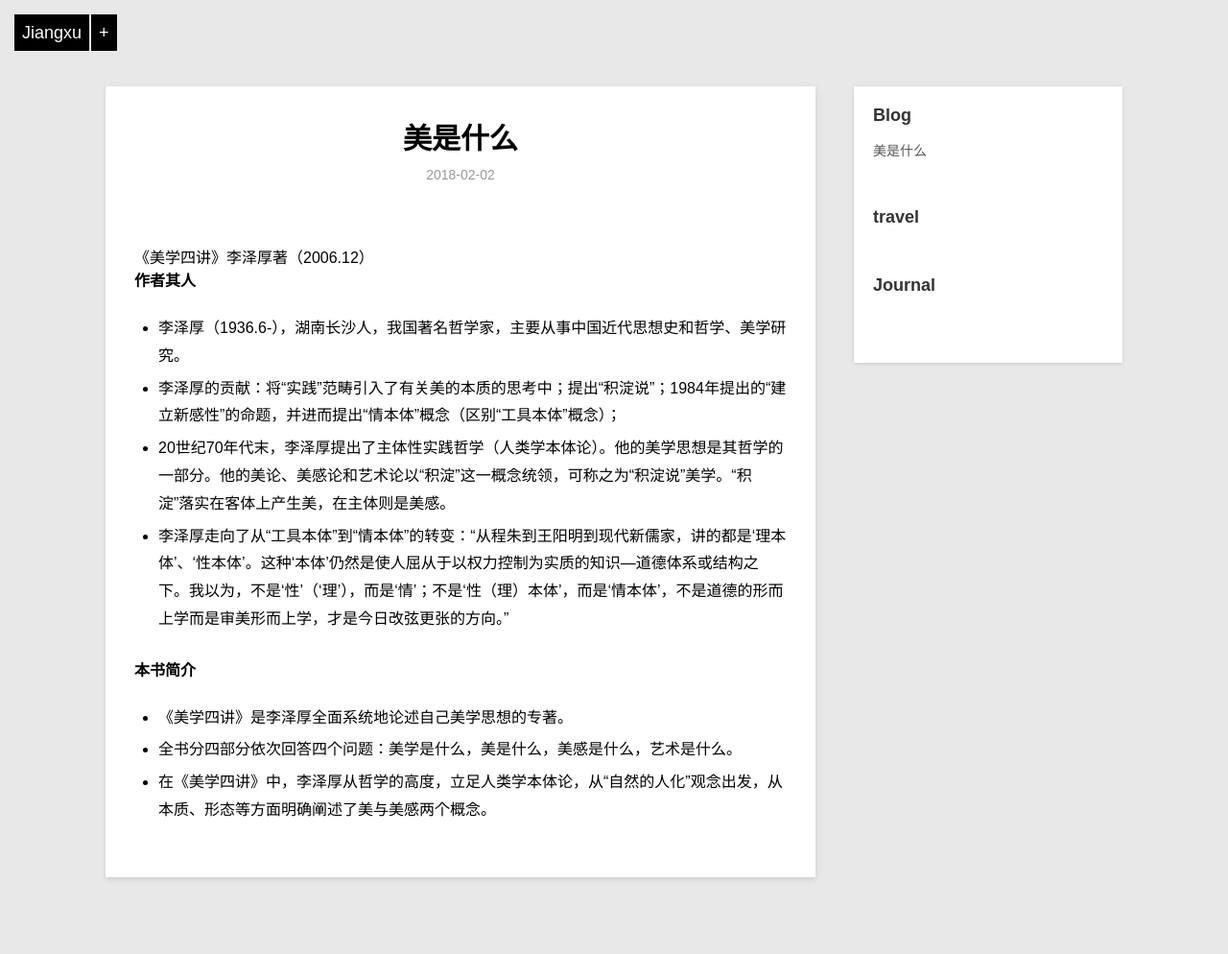
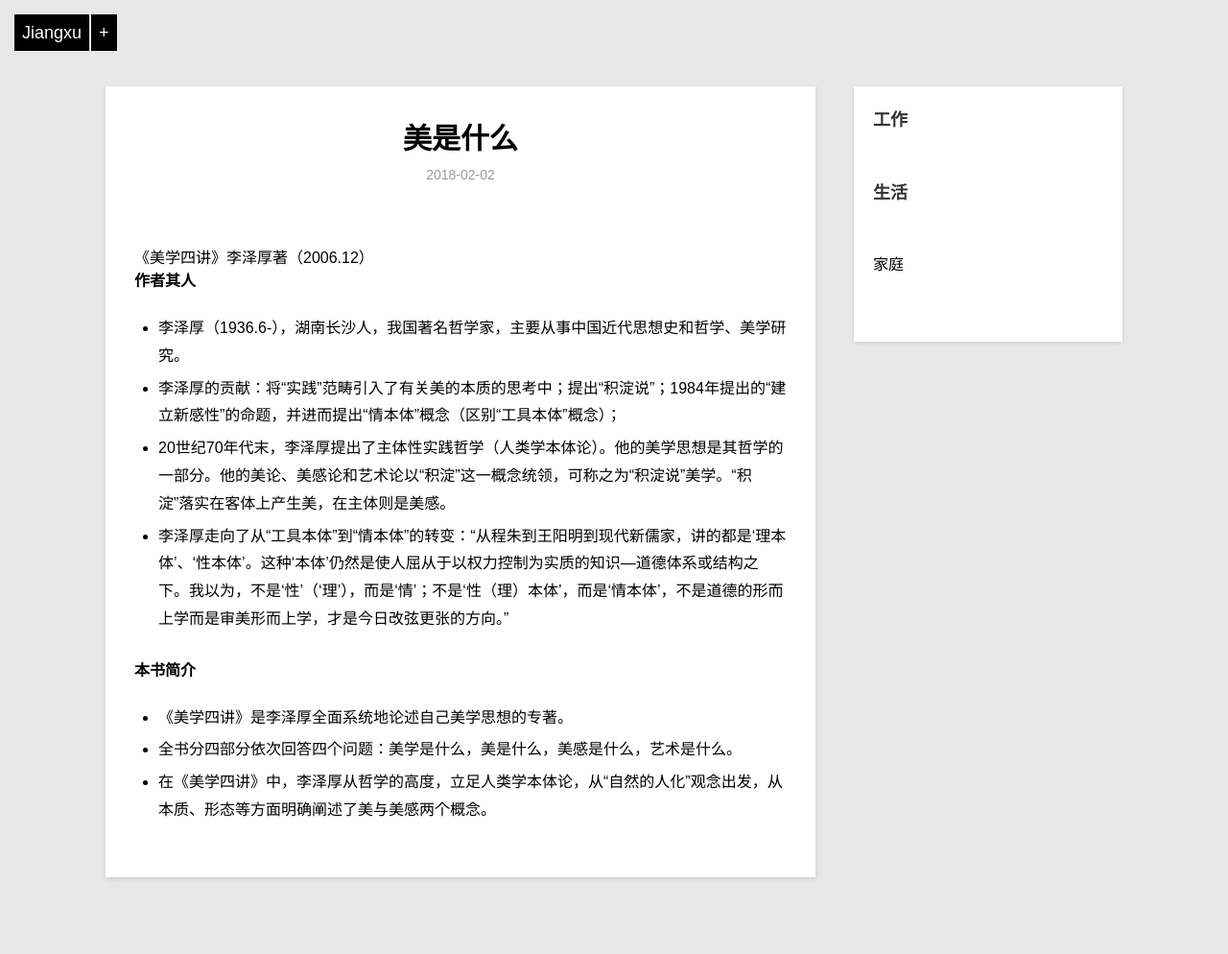
Before and after one commit to simon126649/simon126649.github.io, a Jekyll site: the page built from _posts/blog/2018-02-02-FourEssays on Aesthetics.md, in a window 1280 px wide. Shown: the whole page at 96% size. Built offline with Jekyll 4.4.1, drawn with Linux system fonts in a browser that asks for light colours.

Commit message:
Update post.html

```diff
--- a/_layouts/post.html
+++ b/_layouts/post.html
@@ -21,23 +21,23 @@ layout: default
     </div>
 
     <div class="sidenav">
-        <h2>Blog</h2>
+        <h2>工作</h2>
         <ul class="artical-list">
-        {% for post in site.categories.blog%}
+        {% for post in site.categories.工作%}
             <li><a href="{{ post.url }}">{{ post.title }}</a></li>
         {% endfor %}
         </ul>
 
-        <h2>travel</h2>
+        <h2>生活</h2>
         <ul class="artical-list">
-        {% for post in site.categories.travel%}
+        {% for post in site.categories.生活%}
             <li><a href="{{ post.url }}">{{ post.title }}</a></li>
         {% endfor %}
         </ul>
 
-        <h2>Journal</h2>
+        <h>家庭</h2>
         <ul class="artical-list">
-        {% for post in site.categories.journal%}
+        {% for post in site.categorie.家庭%}
             <li><a href="{{ post.url }}">{{ post.title }}</a></li>
         {% endfor %}
         </ul>
```
